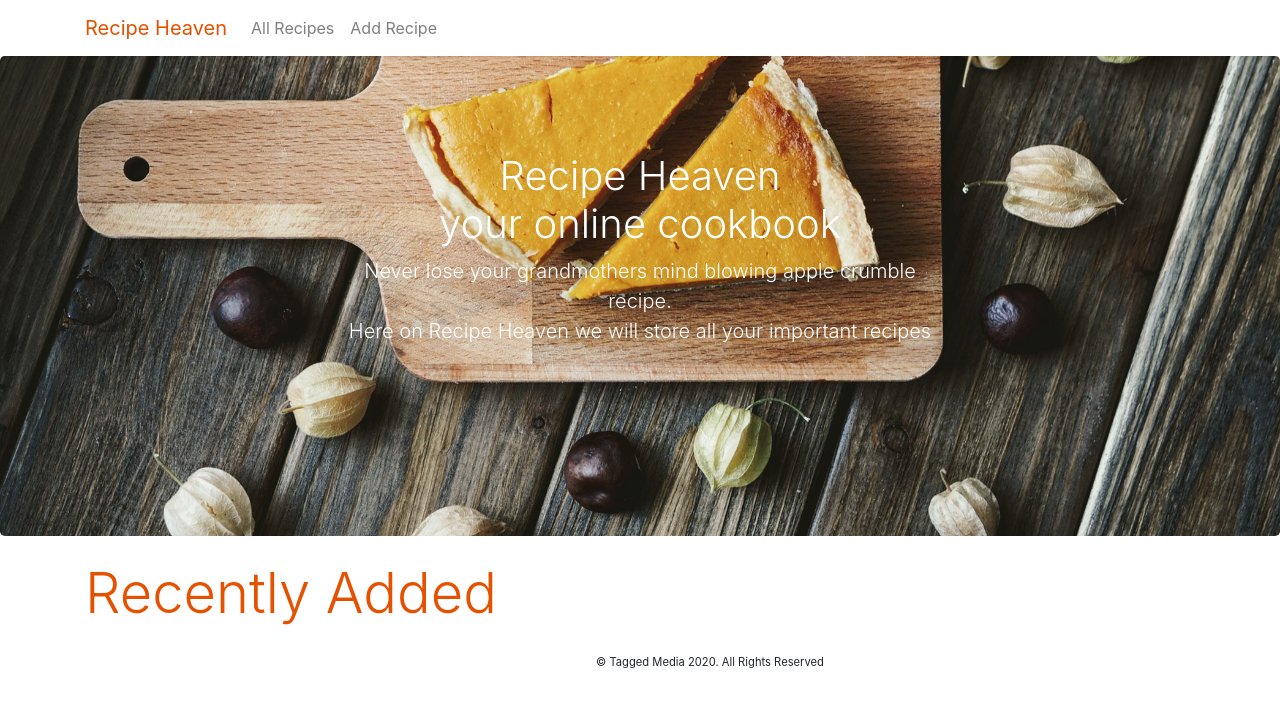
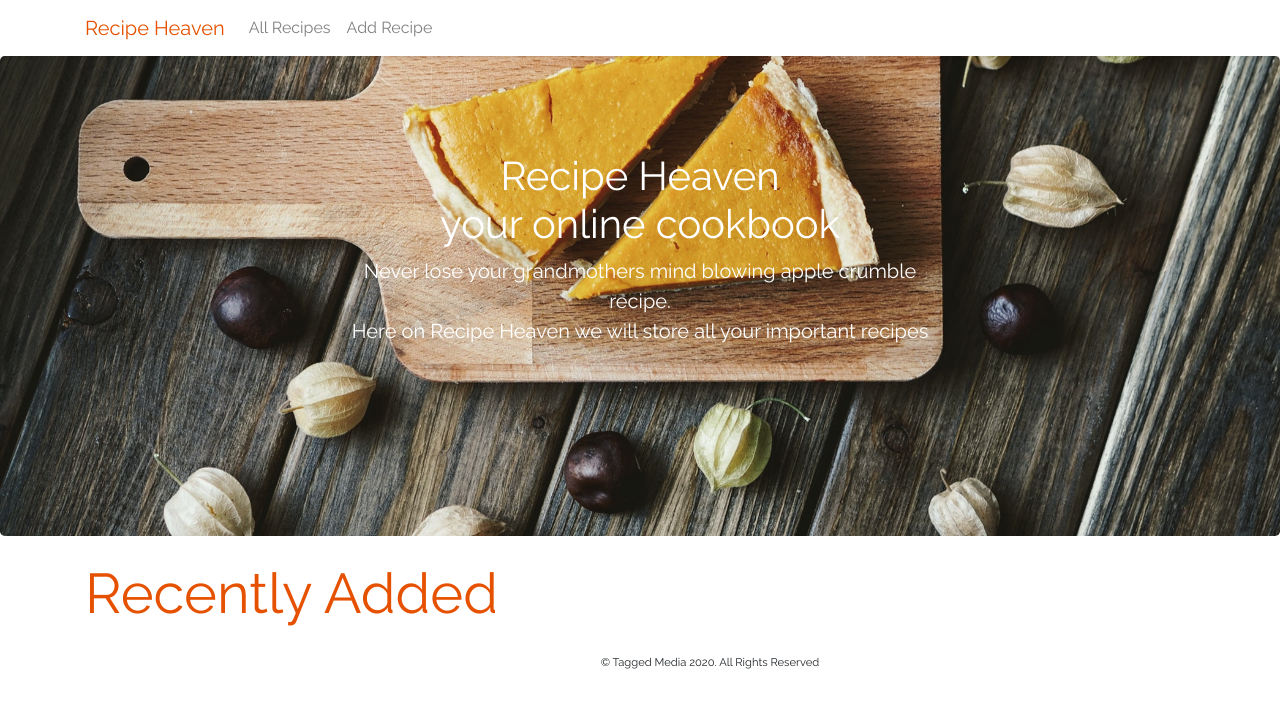
Before and after one commit to juliancameron79/recipe-heaven, a Flask app: page / in a window 1280 px wide. Shown: the top 708 px of the page. Run offline with Flask 2, Linux system fonts and the light colour scheme; data that the repository does not hold is empty; some libraries are stand-ins or nearby versions.

Commit message:
add font to site

```diff
--- a/static/css/style.css
+++ b/static/css/style.css
@@ -1,5 +1,11 @@
 :root {
   --jumbotron-padding-y: 3rem;
+}
+
+body {
+  margin: 0;
+  padding: 0;
+  font-family: "Raleway", sans-serif;
 }
 
 .jumbotron {
--- a/templates/base.html
+++ b/templates/base.html
@@ -6,7 +6,7 @@
   <!-- Required meta tags -->
   <meta charset="utf-8" />
   <meta name="viewport" content="width=device-width, initial-scale=1, shrink-to-fit=no" />
-
+  <link href="https://fonts.googleapis.com/css?family=Raleway&display=swap" rel="stylesheet" />
   <!-- Bootstrap CSS -->
   <link rel="stylesheet" href="https://stackpath.bootstrapcdn.com/bootstrap/4.3.1/css/bootstrap.min.css" integrity="sha384-ggOyR0iXCbMQv3Xipma34MD+dH/1fQ784/j6cY/iJTQUOhcWr7x9JvoRxT2MZw1T" crossorigin="anonymous" />
   <link rel="stylesheet" href="{{url_for('static',filename='css/style.css')}}" type="text/css" />
```
Also changed, not shown: README.md.
